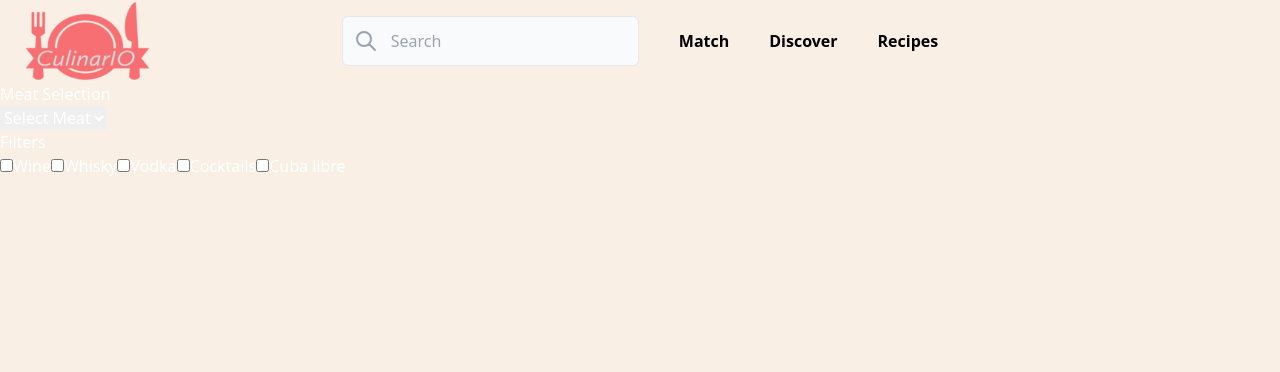
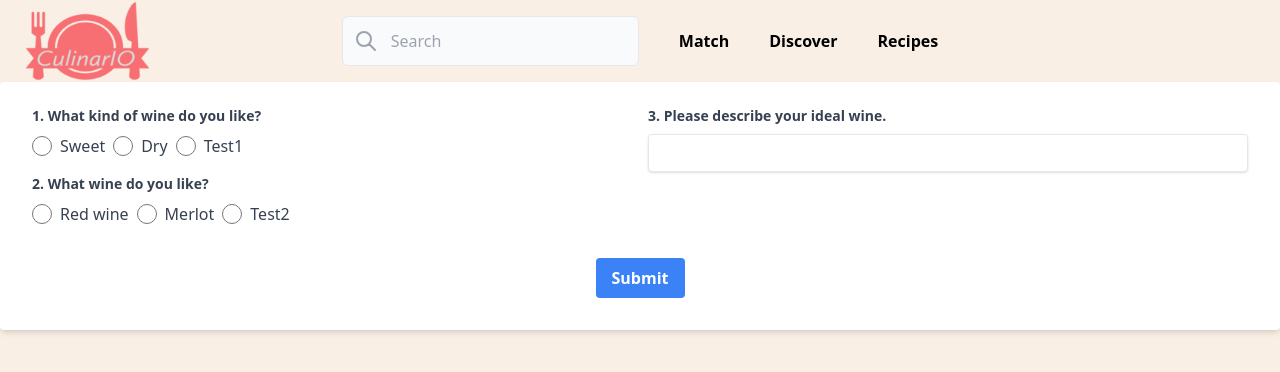
Before and after one commit to CulinarI0/Luna, a Next.js app: page /match in a window 1280 px wide. Shown: the top 372 px of the page. Built offline with nearby package versions, Linux system fonts and the light colour scheme.

Commit message:
Create MatchPage
- MatchPage will display questions in grid format based on choice and text questions

```diff
--- a/src/app/(pages)/match/page.tsx
+++ b/src/app/(pages)/match/page.tsx
@@ -1,16 +1,52 @@
-"use client"
-import { useState } from "react";
-import FilterComponent from "../../../components/FilterPage";
+"use client";
+import questions from "@/mock/mockQuestions";
+import { renderQuestionComponent } from "@/components/Question/QuestionFactory";
+import useQuestionnaire  from "@/hooks/Questionnaire";
 
-export default function MatchPage(){
-  const [selectedFilters, setSelectedFilters] = useState<string[]>([]);
+export default function MatchPage() {
+  const { answers, handleChange, disabledQuestions, suggestedOptionsState } = useQuestionnaire(questions);
 
-  const handleFilterChange = (filters: string[]) => {
-    setSelectedFilters(filters);
+  const handleSubmit = (event: React.FormEvent) => {
+    event.preventDefault();
+    console.log("Submitted Answers:", answers);
   };
-return (
-    <div>
-      <FilterComponent selectedFilters={selectedFilters} onFilterChange={handleFilterChange} />
-    </div>
+
+  const renderQuestions = (questions: Question[]) =>
+    questions.map((question) => {
+      const isDisabled = disabledQuestions[question.id] == true;
+      const suggestedOptions =  suggestedOptionsState[question.id]
+      const questionProps = {
+        question,
+        handleChange,
+        answers,
+        isDisabled,
+        suggestedOptions
+      };
+
+      return (
+        <div key={question.id}>{renderQuestionComponent(questionProps)}</div>
+      );
+    });
+
+  return (
+    <form
+      onSubmit={handleSubmit}
+      className="bg-white shadow-md rounded px-8 pt-6 pb-8 mb-4"
+    >
+      <div className="grid grid-cols-1 md:grid-cols-2 gap-4">
+        <div>
+          {renderQuestions(questions.filter((q) => q.type === "choice"))}
+        </div>
+        <div>{renderQuestions(questions.filter((q) => q.type === "text"))}</div>
+      </div>
+      <div className="flex justify-center mt-4">
+        <button
+          type="submit"
+          className="bg-blue-500 hover:bg-blue-700 text-white font-bold py-2 px-4 rounded focus:outline-none focus:shadow-outline"
+        >
+          Submit
+        </button>
+      </div>
+    </form>
   );
 }
```
